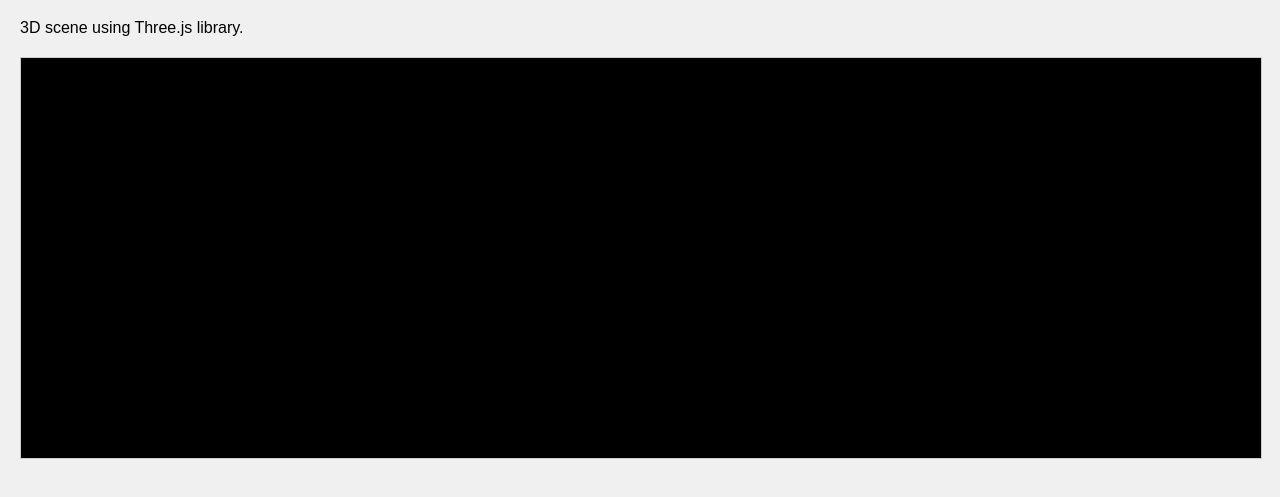
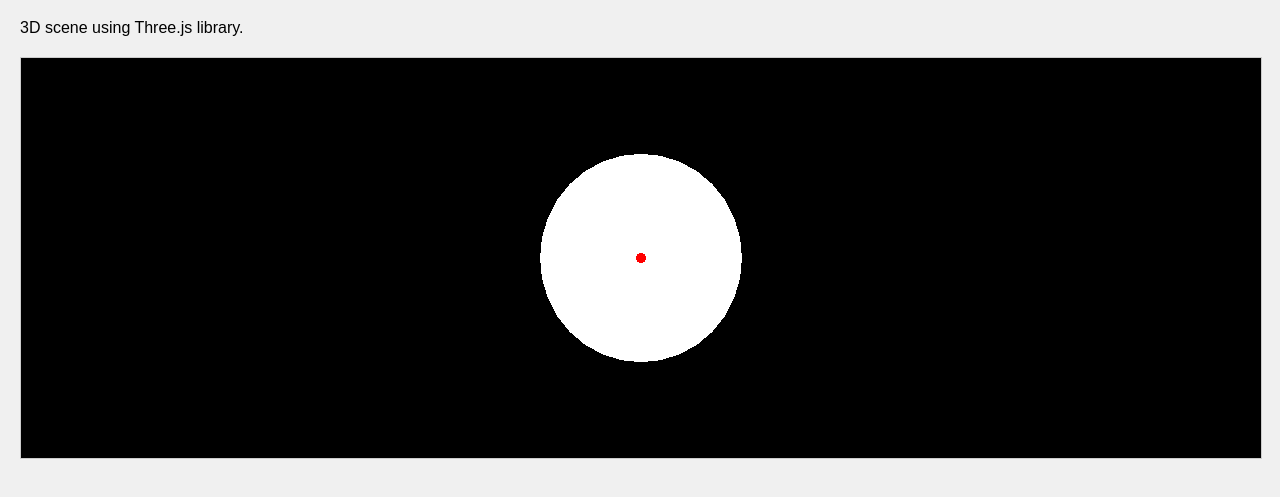
Before and after one commit to philincloud/dataglove, a plain HTML site: page index.html in a window 1280 px wide. Shown: the part 81-578 px from the top of the page. Drawn offline with nearby package versions, Linux system fonts and the light colour scheme.

Commit message:
Add white circle with red point in center

```diff
--- a/index.html
+++ b/index.html
@@ -37,6 +37,7 @@
         // Wait for DOM to load
         document.addEventListener('DOMContentLoaded', function() {
 
+
             // Scene setup
             const scene = new THREE.Scene();
             const camera = new THREE.PerspectiveCamera(75, window.innerWidth / 400, 0.1, 1000);
@@ -45,10 +46,17 @@
             renderer.setSize(window.innerWidth - 40, 400);
             document.getElementById('canvas-container').appendChild(renderer.domElement);
 
-            // Add lights
-            const light = new THREE.PointLight(0xffffff, 1);
-            light.position.set(10, 10, 10);
-            scene.add(light);
+            // Create white circle
+            const circleGeometry = new THREE.CircleGeometry(2, 32);
+            const circleMaterial = new THREE.MeshBasicMaterial({ color: 0xffffff });
+            const circle = new THREE.Mesh(circleGeometry, circleMaterial);
+            scene.add(circle);
+
+            // Create red point in center
+            const pointGeometry = new THREE.SphereGeometry(0.1, 8, 8);
+            const pointMaterial = new THREE.MeshBasicMaterial({ color: 0xff0000 });
+            const redPoint = new THREE.Mesh(pointGeometry, pointMaterial);
+            scene.add(redPoint);
 
             // Camera position
             camera.position.z = 5;
```
